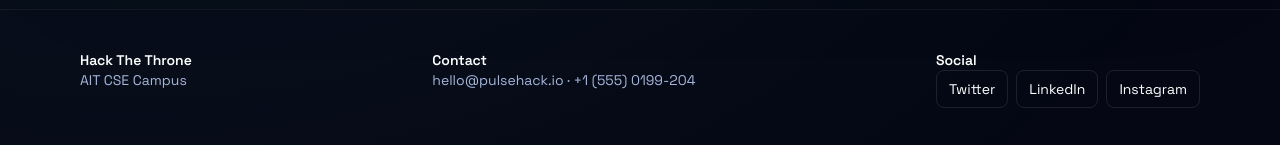
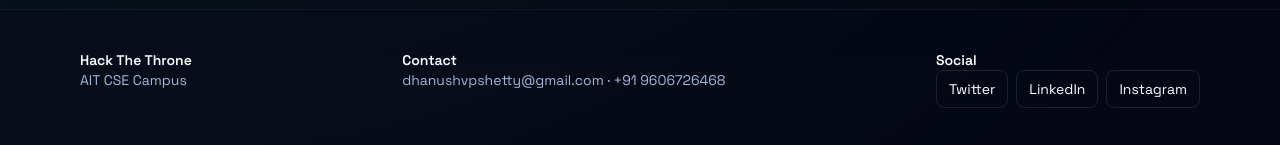
Before and after one commit to ItsukiDhanu/hack-the-throne, a Next.js app: page / in a window 1280 px wide. Shown: the part 5352-5497 px from the top of the page. Built offline with nearby package versions, Linux system fonts and the light colour scheme; no server answers.

Commit message:
Update footer contact info

```diff
--- a/app/page.tsx
+++ b/app/page.tsx
@@ -427,7 +427,7 @@ export default function Page() {
           </div>
           <div>
             <p className="font-semibold text-white">Contact</p>
-            <p>hello@pulsehack.io · +1 (555) 0199-204</p>
+            <p>dhanushvpshetty@gmail.com · +91 9606726468</p>
           </div>
           <div>
             <p className="font-semibold text-white">Social</p>
```
